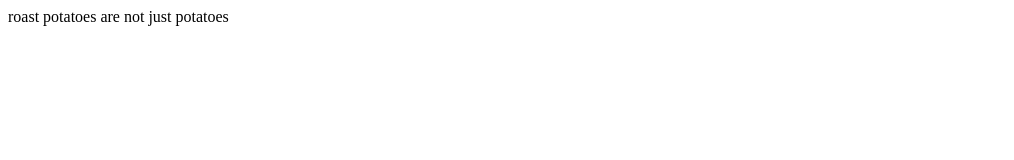
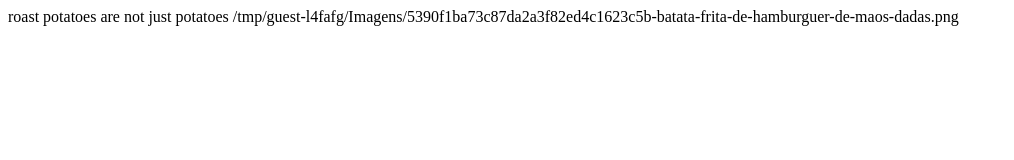
Before and after one commit to hendric122/projeto3trimestre, a plain HTML site: page index.html in a window 1280 px wide. Shown: the whole page, without its empty margins (0-1014 px from the left). Drawn offline with Linux system fonts and the light colour scheme.

Commit message:
tentativa 1

```diff
--- a/index.html
+++ b/index.html
@@ -9,5 +9,6 @@
    roast potatoes
 are not just
 potatoes
+/tmp/guest-l4fafg/Imagens/5390f1ba73c87da2a3f82ed4c1623c5b-batata-frita-de-hamburguer-de-maos-dadas.png
 </body>
 </html>
```
